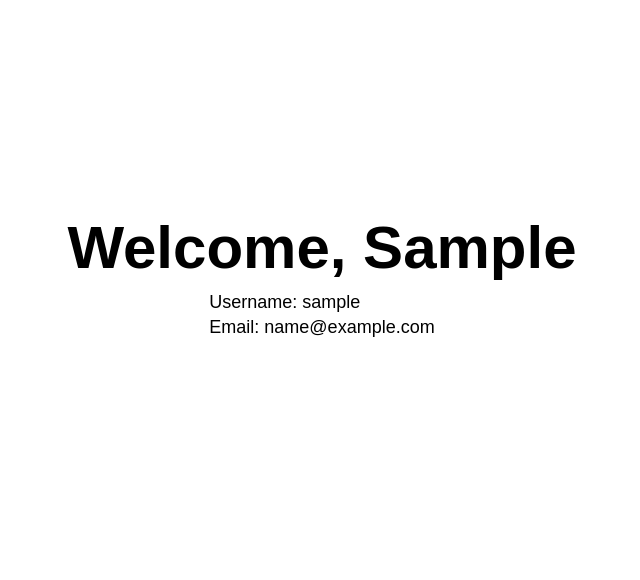
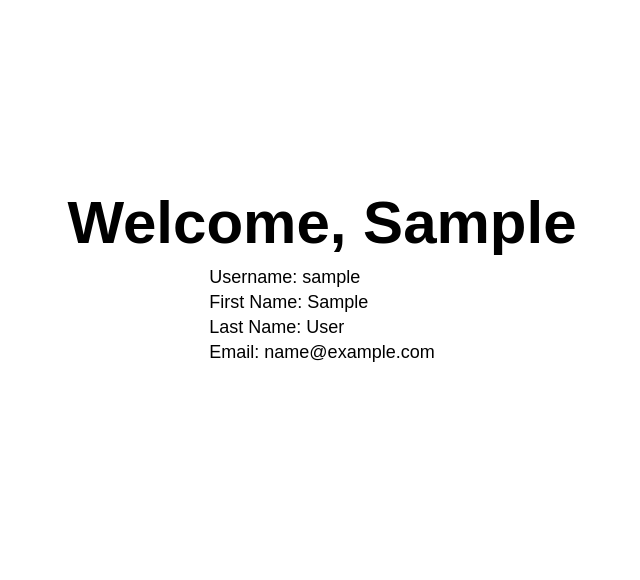
Before and after one commit to sraosha47/django-projects, a Django app: page /users/ in a window 1280 px wide. Shown: the part 145-725 px from the top of the page, without its empty margins (318-958 px from the left). Run offline with Django 4.2, Linux system fonts and the light colour scheme; the visitor is signed in with stand-in values (Sample User, id 1).

Commit message:
added first and last name

```diff
--- a/adulting/users/templates/users/user.html
+++ b/adulting/users/templates/users/user.html
@@ -4,9 +4,14 @@
 {% include "users/navigation.html" %}
     <h1>Welcome, {{ request.user.first_name }}</h1>
 
-    <ul>
-        <li>Username: {{ request.user.username }}</li>
-        <li>Email: {{ request.user.email }}</li>
-    </ul>
+
+        <ul>
+            <li>Username: {{ request.user.username }}</li>
+            <li>First Name: {{ request.user.first_name}}</li>
+            <li>Last Name: {{ request.user.last_name}}</li>
+            <li>Email: {{ request.user.email }}</li>
+        </ul>
+
+
 
 {% endblock %}
```
